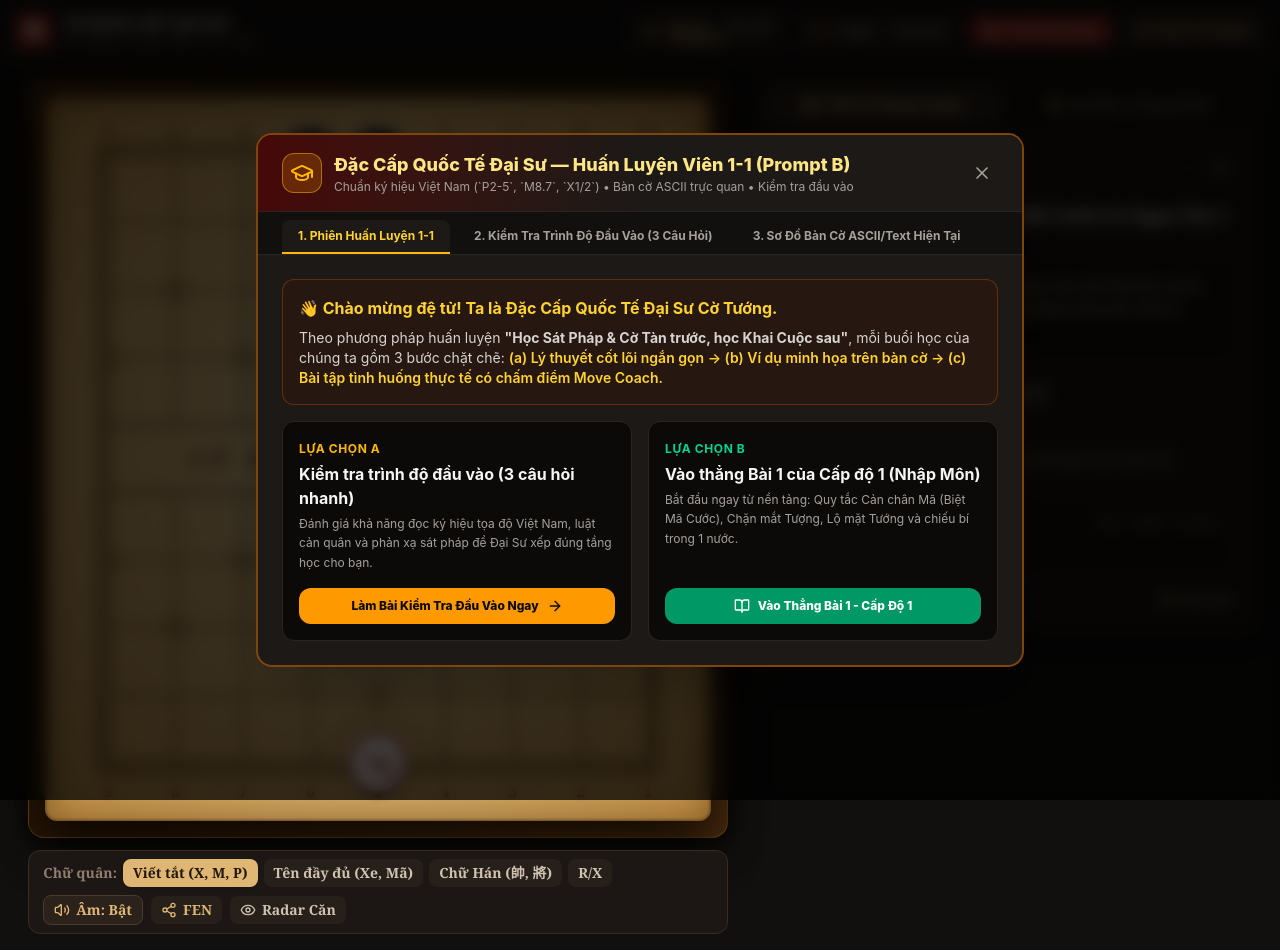
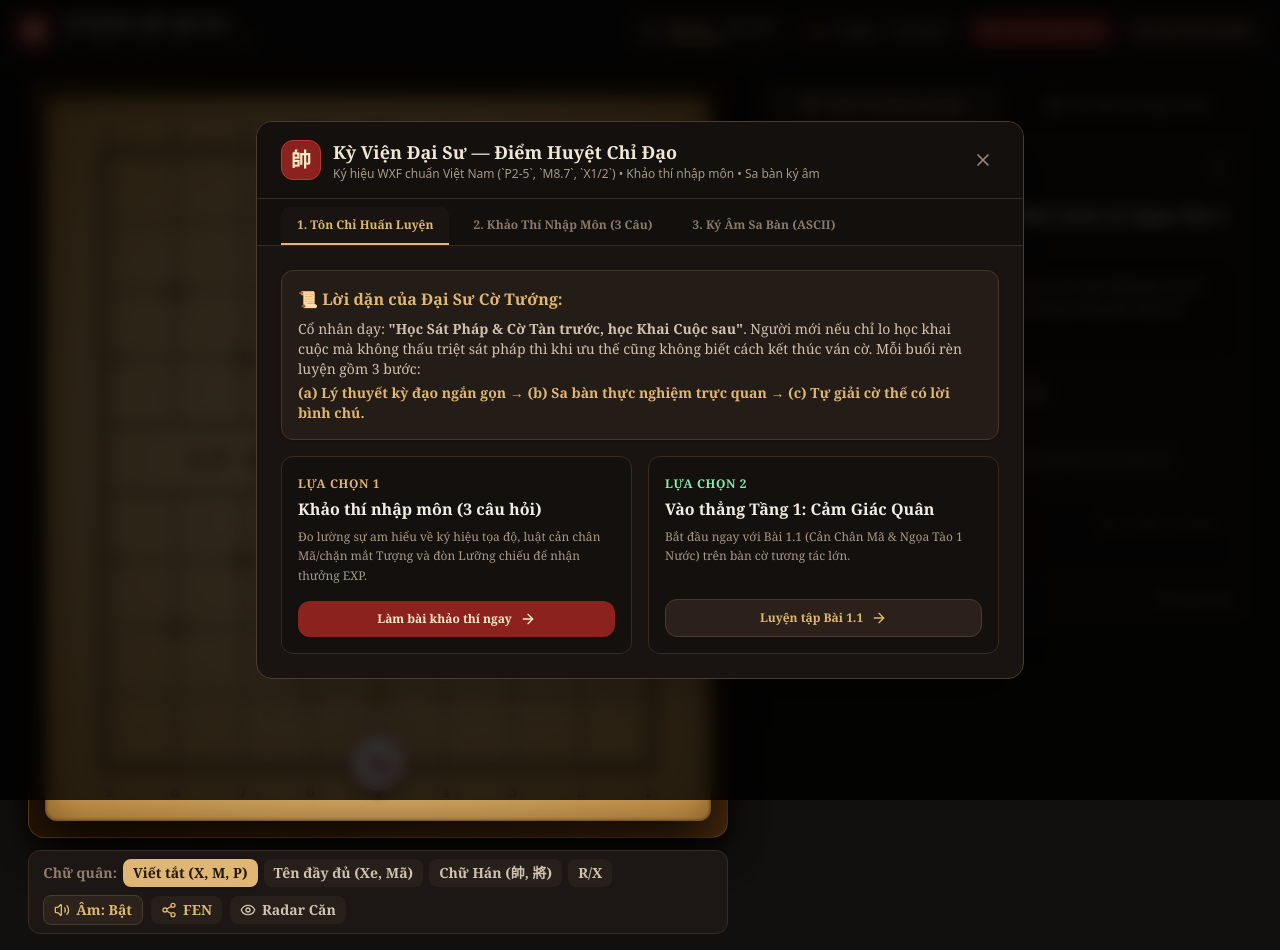
Before and after one commit to KH4NHTU0NG/XIANGQI-systems, a React (Vite) app: page / in a window 1280 px wide. Both pictures are taken after a click on the button "Đại Sư Chỉ Điểm". Built offline with nearby package versions, Linux system fonts and the light colour scheme.

Commit message:
refactor(coach): elevate grandmaster academy aesthetic and remove ai artifacts

```diff
--- a/src/components/GrandmasterCoachModal.tsx
+++ b/src/components/GrandmasterCoachModal.tsx
@@ -1,15 +1,15 @@
 import React, { useState } from 'react';
 import { BoardMatrix, boardToAscii } from '../engine/xiangqiEngine';
 import {
-  GraduationCap,
   X,
   CheckCircle2,
   XCircle,
   Copy,
   Check,
-  Terminal,
   BookOpen,
   ArrowRight,
+  ShieldAlert,
+  Scroll,
 } from 'lucide-react';
 
 interface GrandmasterCoachModalProps {
@@ -107,67 +107,66 @@ export const GrandmasterCoachModal: React.FC<GrandmasterCoachModalProps> = ({
   };
 
   return (
-    <div className="fixed inset-0 z-50 flex items-center justify-center bg-black/75 backdrop-blur-sm p-4">
-      <div className="w-full max-w-3xl bg-stone-900 border-2 border-amber-600/50 rounded-2xl shadow-2xl overflow-hidden flex flex-col max-h-[90vh]">
+    <div className="fixed inset-0 z-50 flex items-center justify-center bg-black/80 backdrop-blur-sm p-4 font-serif">
+      <div className="w-full max-w-3xl bg-[#191411] border border-[#4a3b2d] rounded-2xl shadow-2xl overflow-hidden flex flex-col max-h-[90vh]">
         {/* Header */}
-        <div className="flex items-center justify-between px-6 py-4 bg-gradient-to-r from-red-950 via-stone-900 to-stone-900 border-b border-stone-800">
+        <div className="flex items-center justify-between px-6 py-4 bg-[#14100d] border-b border-[#382b20]">
           <div className="flex items-center gap-3">
-            <div className="w-10 h-10 rounded-xl bg-amber-500/20 border border-amber-400/50 flex items-center justify-center">
-              <GraduationCap className="w-6 h-6 text-amber-400" />
+            <div className="w-10 h-10 rounded-xl bg-[#8c221e] border border-[#b83833] flex items-center justify-center text-[#fcedc7] font-serif font-bold text-xl shadow-inner">
+              帥
             </div>
             <div>
-              <h2 className="font-extrabold text-lg text-amber-200">
-                Đặc Cấp Quốc Tế Đại Sư — Huấn Luyện Viên 1-1 (Prompt B)
+              <h2 className="font-serif font-black text-lg text-[#f0e6d6]">
+                Kỳ Viện Đại Sư — Điểm Huyệt Chỉ Đạo
               </h2>
-              <p className="text-xs text-stone-400">
-                Chuẩn ký hiệu Việt Nam (`P2-5`, `M8.7`, `X1/2`) • Bàn cờ ASCII
-                trực quan • Kiểm tra đầu vào
+              <p className="text-xs text-[#a89987] font-sans">
+                Ký hiệu WXF chuẩn Việt Nam (`P2-5`, `M8.7`, `X1/2`) • Khảo thí nhập môn • Sa bàn ký âm
               </p>
             </div>
           </div>
           <button
             type="button"
             onClick={onClose}
-            className="p-1.5 rounded-lg text-stone-400 hover:text-white hover:bg-stone-800 transition cursor-pointer"
+            className="p-1.5 rounded-lg text-[#9c8975] hover:text-[#f4ece1] hover:bg-[#28201a] transition cursor-pointer"
           >
             <X className="w-5 h-5" />
           </button>
         </div>
 
         {/* Navigation Tabs */}
-        <div className="flex border-b border-stone-800 bg-stone-950/60 px-6 pt-2 gap-2">
+        <div className="flex border-b border-[#382b20] bg-[#120f0d] px-6 pt-2 gap-2 text-xs font-serif font-bold">
           <button
             type="button"
             onClick={() => setMode('welcome')}
-            className={`px-4 py-2 text-xs font-bold rounded-t-lg border-b-2 transition cursor-pointer ${
+            className={`px-4 py-2.5 rounded-t-lg border-b-2 transition cursor-pointer ${
               mode === 'welcome'
-                ? 'border-amber-400 text-amber-300 bg-stone-900'
-                : 'border-transparent text-stone-400 hover:text-stone-200'
+                ? 'border-[#dfb673] text-[#dfb673] bg-[#191411]'
+                : 'border-transparent text-[#8a7968] hover:text-[#cfc2b0]'
             }`}
           >
-            1. Phiên Huấn Luyện 1-1
+            1. Tôn Chỉ Huấn Luyện
           </button>
           <button
             type="button"
             onClick={() => setMode('quiz')}
-            className={`px-4 py-2 text-xs font-bold rounded-t-lg border-b-2 transition cursor-pointer ${
+            className={`px-4 py-2.5 rounded-t-lg border-b-2 transition cursor-pointer ${
               mode === 'quiz'
-                ? 'border-amber-400 text-amber-300 bg-stone-900'
-                : 'border-transparent text-stone-400 hover:text-stone-200'
+                ? 'border-[#dfb673] text-[#dfb673] bg-[#191411]'
+                : 'border-transparent text-[#8a7968] hover:text-[#cfc2b0]'
             }`}
           >
-            2. Kiểm Tra Trình Độ Đầu Vào (3 Câu Hỏi)
+            2. Khảo Thí Nhập Môn (3 Câu)
           </button>
           <button
             type="button"
             onClick={() => setMode('ascii')}
-            className={`px-4 py-2 text-xs font-bold rounded-t-lg border-b-2 transition cursor-pointer ${
+            className={`px-4 py-2.5 rounded-t-lg border-b-2 transition cursor-pointer ${
               mode === 'ascii'
-                ? 'border-amber-400 text-amber-300 bg-stone-900'
-                : 'border-transparent text-stone-400 hover:text-stone-200'
+                ? 'border-[#dfb673] text-[#dfb673] bg-[#191411]'
+                : 'border-transparent text-[#8a7968] hover:text-[#cfc2b0]'
             }`}
           >
-            3. Sơ Đồ Bàn Cờ ASCII/Text Hiện Tại
+            3. Ký Âm Sa Bàn (ASCII)
           </button>
         </div>
 
@@ -175,57 +174,52 @@ export const GrandmasterCoachModal: React.FC<GrandmasterCoachModalProps> = ({
         <div className="p-6 overflow-y-auto space-y-5 text-sm">
           {mode === 'welcome' && (
             <div className="space-y-4">
-              <div className="p-4 rounded-xl bg-amber-950/25 border border-amber-700/40 text-stone-200 leading-relaxed">
-                <p className="font-bold text-amber-300 text-base mb-2">
-                  👋 Chào mừng đệ tử! Ta là Đặc Cấp Quốc Tế Đại Sư Cờ Tướng.
+              <div className="p-4 rounded-xl bg-[#241c16] border border-[#473627] text-[#e2dad0] leading-relaxed shadow-sm">
+                <p className="font-serif font-bold text-[#dfb673] text-base mb-2">
+                  📜 Lời dặn của Đại Sư Cờ Tướng:
                 </p>
-                <p className="text-xs sm:text-sm text-stone-300">
-                  Theo phương pháp huấn luyện <strong>"Học Sát Pháp & Cờ Tàn trước, học Khai Cuộc sau"</strong>,
-                  mỗi buổi học của chúng ta gồm 3 bước chặt chẽ:{' '}
-                  <span className="text-amber-300 font-semibold">
-                    (a) Lý thuyết cốt lõi ngắn gọn → (b) Ví dụ minh họa trên bàn
-                    cờ → (c) Bài tập tình huống thực tế có chấm điểm Move Coach.
+                <p className="text-xs sm:text-sm text-[#cfc2b0]">
+                  Cổ nhân dạy: <strong>"Học Sát Pháp & Cờ Tàn trước, học Khai Cuộc sau"</strong>.
+                  Người mới nếu chỉ lo học khai cuộc mà không thấu triệt sát pháp thì khi ưu thế cũng không biết cách kết thúc ván cờ. Mỗi buổi rèn luyện gồm 3 bước:
+                  <span className="text-[#dfb673] font-semibold block mt-1">
+                    (a) Lý thuyết kỳ đạo ngắn gọn → (b) Sa bàn thực nghiệm trực quan → (c) Tự giải cờ thế có lời bình chú.
                   </span>
                 </p>
               </div>
 
               <div className="grid grid-cols-1 sm:grid-cols-2 gap-4">
-                <div className="p-4 rounded-xl bg-stone-950 border border-stone-800 flex flex-col justify-between">
+                <div className="p-4 rounded-xl bg-[#14100d] border border-[#382b20] flex flex-col justify-between">
                   <div>
-                    <span className="text-xs font-bold uppercase tracking-wider text-amber-400">
-                      Lựa chọn A
+                    <span className="text-xs font-bold uppercase tracking-wider text-[#dfb673]">
+                      Lựa chọn 1
                     </span>
-                    <h3 className="font-bold text-stone-100 text-base mt-1">
-                      Kiểm tra trình độ đầu vào (3 câu hỏi nhanh)
+                    <h3 className="font-bold text-[#f4ece1] text-base mt-1">
+                      Khảo thí nhập môn (3 câu hỏi)
                     </h3>
-                    <p className="text-xs text-stone-400 mt-1 leading-relaxed">
-                      Đánh giá khả năng đọc ký hiệu tọa độ Việt Nam, luật cản
-                      quân và phản xạ sát pháp để Đại Sư xếp đúng tầng học cho
-                      bạn.
+                    <p className="text-xs text-[#a89987] mt-1.5 leading-relaxed">
+                      Đo lường sự am hiểu về ký hiệu tọa độ, luật cản chân Mã/chặn mắt Tượng và đòn Lưỡng chiếu để nhận thưởng EXP.
                     </p>
                   </div>
                   <button
                     type="button"
                     onClick={() => setMode('quiz')}
-                    className="mt-4 w-full py-2.5 px-4 rounded-xl bg-amber-500 hover:bg-amber-400 text-stone-950 font-extrabold text-xs flex items-center justify-center gap-2 transition cursor-pointer"
+                    className="mt-4 w-full py-2.5 px-4 bg-[#8c221e] hover:bg-[#a62b27] text-[#fcedc7] font-bold text-xs rounded-xl transition flex items-center justify-center gap-2 cursor-pointer shadow"
                   >
-                    <span>Làm Bài Kiểm Tra Đầu Vào Ngay</span>
+                    <span>Làm bài khảo thí ngay</span>
                     <ArrowRight className="w-4 h-4" />
                   </button>
                 </div>
 
-                <div className="p-4 rounded-xl bg-stone-950 border border-stone-800 flex flex-col justify-between">
+                <div className="p-4 rounded-xl bg-[#14100d] border border-[#382b20] flex flex-col justify-between">
                   <div>
-                    <span className="text-xs font-bold uppercase tracking-wider text-emerald-400">
-                      Lựa chọn B
+                    <span className="text-xs font-bold uppercase tracking-wider text-[#86efac]">
+                      Lựa chọn 2
                     </span>
-                    <h3 className="font-bold text-stone-100 text-base mt-1">
-                      Vào thẳng Bài 1 của Cấp độ 1 (Nhập Môn)
+                    <h3 className="font-bold text-[#f4ece1] text-base mt-1">
+                      Vào thẳng Tầng 1: Cảm Giác Quân
                     </h3>
-                    <p className="text-xs text-stone-400 mt-1 leading-relaxed">
-                      Bắt đầu ngay từ nền tảng: Quy tắc Cản chân Mã (Biệt Mã
-                      Cước), Chặn mắt Tượng, Lộ mặt Tướng và chiếu bí trong 1
-                      nước.
+                    <p className="text-xs text-[#a89987] mt-1.5 leading-relaxed">
+                      Bắt đầu ngay với Bài 1.1 (Cản Chân Mã & Ngọa Tào 1 Nước) trên bàn cờ tương tác lớn.
                     </p>
                   </div>
                   <button
@@ -234,10 +228,10 @@ export const GrandmasterCoachModal: React.FC<GrandmasterCoachModalProps> = ({
                       onSelectTierLesson(1, 'T1-01');
                       onClose();
                     }}
-                    className="mt-4 w-full py-2.5 px-4 rounded-xl bg-emerald-600 hover:bg-emerald-500 text-white font-extrabold text-xs flex items-center justify-center gap-2 transition cursor-pointer"
+                    className="mt-4 w-full py-2.5 px-4 bg-[#2b211a] hover:bg-[#3b2e23] border border-[#4a3a2b] text-[#dfb673] font-bold text-xs rounded-xl transition flex items-center justify-center gap-2 cursor-pointer"
                   >
-                    <BookOpen className="w-4 h-4" />
-                    <span>Vào Thẳng Bài 1 - Cấp Độ 1</span>
+                    <span>Luyện tập Bài 1.1</span>
+                    <ArrowRight className="w-4 h-4" />
                   </button>
                 </div>
               </div>
@@ -245,141 +239,145 @@ export const GrandmasterCoachModal: React.FC<GrandmasterCoachModalProps> = ({
           )}
 
           {mode === 'quiz' && (
-            <div className="space-y-4">
-              {DIAGNOSTIC_QUESTIONS.map((q) => (
+            <div className="space-y-5">
+              {DIAGNOSTIC_QUESTIONS.map((q, qIdx) => {
+                const userAns = answers[q.id];
+                const isAnswered = userAns !== undefined;
+                const isCorrect = userAns === q.correctIdx;
+
+                return (
                   <div
                     key={q.id}
-                  className="p-4 rounded-xl bg-stone-950 border border-stone-800 space-y-2.5"
+                    className="p-4 rounded-xl bg-[#14100d] border border-[#382b20] space-y-3"
                   >
-                  <p className="font-bold text-stone-100 text-xs sm:text-sm">
+                    <h4 className="font-bold text-sm text-[#f4ece1] leading-snug">
                       {q.question}
-                  </p>
-                  <div className="space-y-1.5">
-                    {q.options.map((opt, idx) => {
-                      const isSelected = answers[q.id] === idx;
-                      const isCorrect = idx === q.correctIdx;
-                      let btnStyle =
-                        'bg-stone-900 border-stone-800 text-stone-300 hover:border-stone-700';
+                    </h4>
+
+                    <div className="space-y-2">
+                      {q.options.map((opt, optIdx) => {
+                        const isChosen = userAns === optIdx;
+                        let optStyle =
+                          'bg-[#1e1713] border-[#382b20] text-[#cfc2b0] hover:bg-[#281f19]';
+
                         if (quizSubmitted) {
-                        if (isCorrect) {
-                          btnStyle =
-                            'bg-emerald-950/70 border-emerald-500 text-emerald-200';
-                        } else if (isSelected && !isCorrect) {
-                          btnStyle =
-                            'bg-rose-950/70 border-rose-500 text-rose-200';
+                          if (optIdx === q.correctIdx) {
+                            optStyle =
+                              'bg-[#192b1a] border-[#386b45] text-[#86efac] font-bold';
+                          } else if (isChosen && !isCorrect) {
+                            optStyle =
+                              'bg-[#3b1715] border-[#8c221e] text-[#fca5a5]';
                           }
-                      } else if (isSelected) {
-                        btnStyle =
-                          'bg-amber-950/60 border-amber-500 text-amber-200';
+                        } else if (isChosen) {
+                          optStyle =
+                            'bg-[#2d2218] border-[#dfb673] text-[#fae5a8] font-bold shadow-sm';
                         }
 
                         return (
                           <button
-                          key={idx}
+                            key={optIdx}
                             type="button"
                             disabled={quizSubmitted}
                             onClick={() =>
-                            setAnswers((prev) => ({ ...prev, [q.id]: idx }))
+                              setAnswers((prev) => ({
+                                ...prev,
+                                [q.id]: optIdx,
+                              }))
                             }
-                          className={`w-full text-left px-3 py-2 rounded-lg border text-xs flex items-center justify-between gap-2 transition cursor-pointer ${btnStyle}`}
+                            className={`w-full text-left p-3 rounded-lg border text-xs sm:text-sm transition flex items-start gap-2.5 cursor-pointer disabled:cursor-default ${optStyle}`}
                           >
-                          <span>{opt}</span>
-                          {quizSubmitted && isCorrect && (
-                            <CheckCircle2 className="w-4 h-4 text-emerald-400 shrink-0" />
-                          )}
-                          {quizSubmitted && isSelected && !isCorrect && (
-                            <XCircle className="w-4 h-4 text-rose-400 shrink-0" />
-                          )}
+                            <span className="font-mono font-bold text-[#dfb673] shrink-0 mt-0.5">
+                              {String.fromCharCode(65 + optIdx)}.
+                            </span>
+                            <span className="leading-relaxed">{opt}</span>
                           </button>
                         );
                       })}
                     </div>
+
                     {quizSubmitted && (
-                    <div className="p-2.5 rounded-lg bg-stone-900/90 border border-stone-800 text-xs text-amber-300">
-                      {q.explanation}
+                      <div
+                        className={`p-3 rounded-lg text-xs leading-relaxed flex items-start gap-2 ${
+                          isCorrect
+                            ? 'bg-[#192b1a] border border-[#386b45] text-[#86efac]'
+                            : 'bg-[#3b1715] border border-[#8c221e] text-[#fca5a5]'
+                        }`}
+                      >
+                        {isCorrect ? (
+                          <CheckCircle2 className="w-4 h-4 shrink-0 text-[#86efac] mt-0.5" />
+                        ) : (
+                          <XCircle className="w-4 h-4 shrink-0 text-[#f87171] mt-0.5" />
+                        )}
+                        <div>{q.explanation}</div>
                       </div>
                     )}
                   </div>
-              ))}
+                );
+              })}
 
+              <div className="flex items-center justify-between pt-2">
                 {!quizSubmitted ? (
                   <button
                     type="button"
-                  disabled={Object.keys(answers).length < 3}
+                    disabled={
+                      Object.keys(answers).length < DIAGNOSTIC_QUESTIONS.length
+                    }
                     onClick={handleFinishQuiz}
-                  className="w-full py-2.5 rounded-xl bg-amber-500 disabled:bg-stone-800 disabled:text-stone-500 text-stone-950 font-extrabold text-xs transition cursor-pointer"
+                    className="w-full py-3 bg-[#8c221e] hover:bg-[#a62b27] text-[#fcedc7] font-bold rounded-xl transition disabled:opacity-40 cursor-pointer shadow"
                   >
-                  Nộp Bài Kiểm Tra & Nhận Đánh Giá Từ Đại Sư
+                    Nộp Bài Khảo Thí (Chấm Điểm & Thưởng EXP)
                   </button>
                 ) : (
-                <div className="p-4 rounded-xl bg-emerald-950/40 border border-emerald-500/50 flex flex-wrap items-center justify-between gap-3">
+                  <div className="w-full p-4 rounded-xl bg-[#201813] border border-[#4a392b] flex flex-col sm:flex-row items-center justify-between gap-3">
                     <div>
-                    <h4 className="font-extrabold text-emerald-300 text-sm">
-                      Kết quả: {score}/3 câu đúng (+{score * 30 + 20} EXP)
-                    </h4>
-                    <p className="text-xs text-stone-300 mt-0.5">
+                      <span className="font-bold text-base text-[#dfb673]">
+                        Kết quả: {score}/{DIAGNOSTIC_QUESTIONS.length} câu chính xác! (+{score * 30 + 20} EXP)
+                      </span>
+                      <p className="text-xs text-[#a89987] mt-0.5">
                         {score === 3
-                        ? 'Nền tảng tuyệt vời! Đại Sư khuyên bạn tiến thẳng vào Tầng 2 (10 Sát Pháp Cơ Bản).'
-                        : 'Hãy bắt đầu từ Tầng 1 (Nhập Môn & Cảm Giác Quân) để nắm chắc luật cản quân và tọa độ.'}
+                          ? 'Xuất sắc! Kỳ lực của bạn đã đạt nền tảng Kiện Tướng.'
+                          : 'Tốt lắm! Hãy bắt đầu rèn luyện từ Tầng 1 để kiện toàn căn bản.'}
                       </p>
                     </div>
                     <button
                       type="button"
                       onClick={() => {
-                      if (score === 3) {
-                        onSelectTierLesson(2, 'T2-01');
-                      } else {
                         onSelectTierLesson(1, 'T1-01');
-                      }
                         onClose();
                       }}
-                    className="px-4 py-2 rounded-xl bg-emerald-500 hover:bg-emerald-400 text-stone-950 font-bold text-xs transition cursor-pointer"
+                      className="px-5 py-2.5 bg-[#dfb673] hover:bg-[#fae5a8] text-[#1c140d] font-bold text-xs rounded-xl transition cursor-pointer shadow shrink-0"
                     >
-                    Đến Bài Học Được Đề Xuất →
+                      Bắt đầu luyện tập →
                     </button>
                   </div>
                 )}
               </div>
+            </div>
           )}
 
           {mode === 'ascii' && (
-            <div className="space-y-3">
+            <div className="space-y-4">
               <div className="flex items-center justify-between">
-                <div className="flex items-center gap-2 text-xs text-stone-300">
-                  <Terminal className="w-4 h-4 text-amber-400" />
-                  <span>
-                    Sơ đồ ASCII thời gian thực của thế cờ:{' '}
-                    <strong className="text-amber-300">
-                      {currentLessonTitle}
-                    </strong>
+                <span className="text-xs text-[#a89987]">
+                  Sa bàn đang học: <strong className="text-[#f4ece1]">{currentLessonTitle}</strong>
                 </span>
-                </div>
                 <button
                   type="button"
                   onClick={handleCopyAscii}
-                  className="flex items-center gap-1.5 px-3 py-1.5 rounded-lg bg-stone-800 hover:bg-stone-700 text-xs font-semibold text-amber-300 transition cursor-pointer"
+                  className="flex items-center gap-1.5 px-3 py-1.5 rounded-lg bg-[#241c16] hover:bg-[#33271f] text-[#dfb673] border border-[#4a392b] text-xs font-bold transition cursor-pointer"
                 >
                   {copiedAscii ? (
-                    <>
-                      <Check className="w-3.5 h-3.5 text-emerald-400" />
-                      <span>Đã sao chép ASCII</span>
-                    </>
+                    <Check className="w-3.5 h-3.5 text-[#86efac]" />
                   ) : (
-                    <>
                     <Copy className="w-3.5 h-3.5" />
-                      <span>Sao chép bàn cờ ASCII</span>
-                    </>
                   )}
+                  <span>{copiedAscii ? 'Đã sao chép' : 'Sao chép ASCII'}</span>
                 </button>
               </div>
 
-              <pre className="p-4 rounded-xl bg-stone-950 border border-stone-800 text-[11px] sm:text-xs font-mono text-amber-200/95 overflow-x-auto leading-snug">
+              <pre className="p-4 rounded-xl bg-[#0d0a08] border border-[#33251a] font-mono text-xs sm:text-sm text-[#cfc2b0] overflow-x-auto leading-tight select-all">
                 {asciiString}
               </pre>
-              <p className="text-[11px] text-stone-400">
-                Chú thích: Chữ IN HOA (`TG, S, T, X, P, M, B`) là quân Đỏ
-                (Tiên); chữ thường (`tg, s, t, x, p, m, b`) là quân Đen (Hậu).
-              </p>
             </div>
           )}
         </div>
```
Lines whose indentation alone changed are shown as unchanged.
